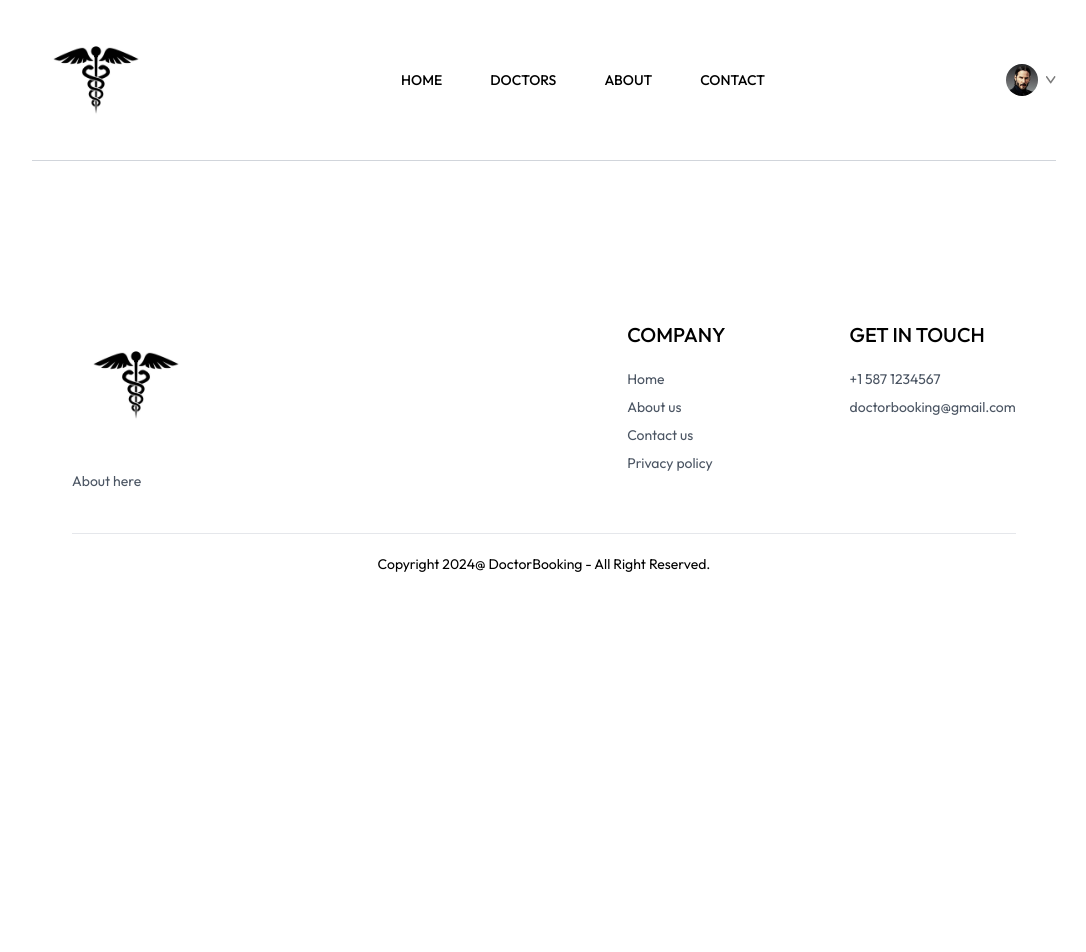
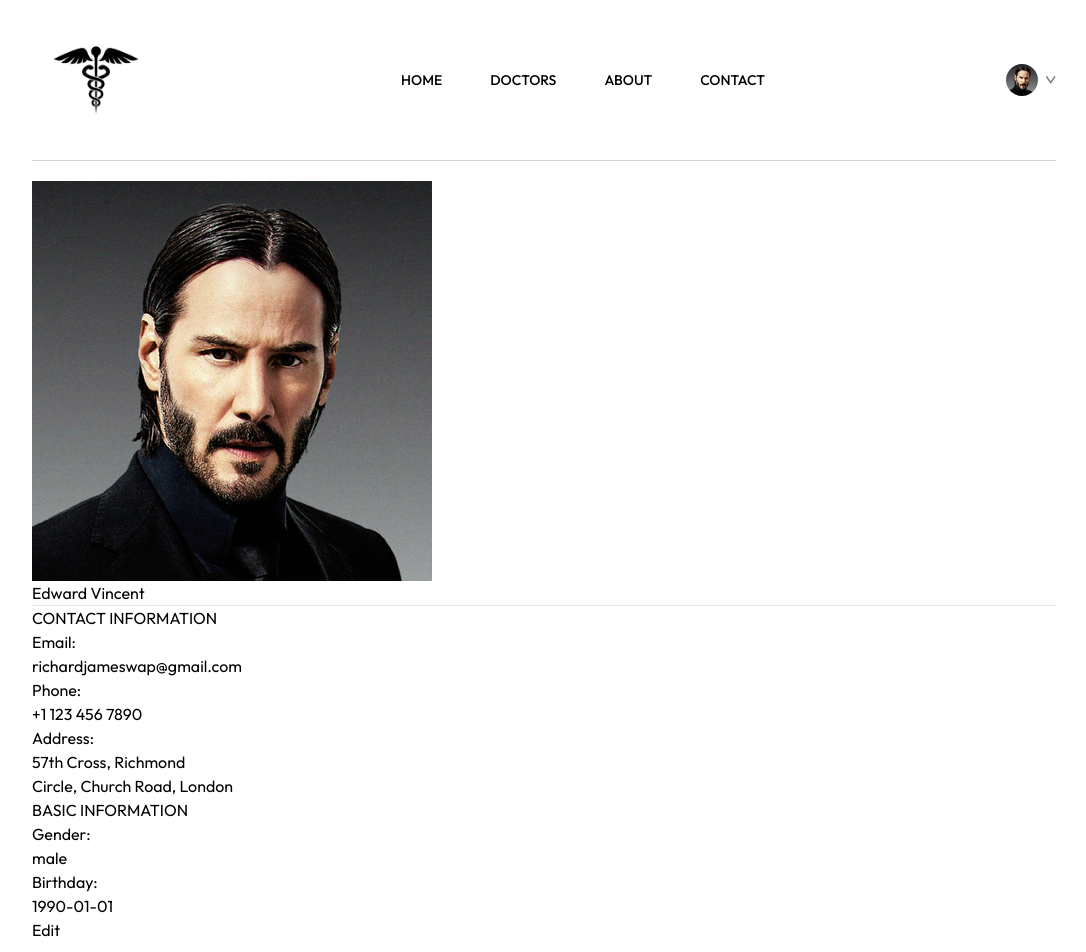
Before and after one commit to Jeffrey-Rivera/doctor-appointment-booking-system, a React (Vite) app: page /my-profile in a window 1280 px wide. Shown: the top 952 px of the page, without its empty margins (96-1182 px from the left). Before the commit the page ends 800 px from the top, so only its background shows below. Built offline with nearby package versions, Linux system fonts and the light colour scheme.

Commit message:
Update MyProfile.jsx
Made my profile but need to add css

```diff
--- a/src/pages/MyProfile.jsx
+++ b/src/pages/MyProfile.jsx
@@ -1,11 +1,123 @@
-import React from 'react'
+import React, { useState } from 'react';
+import { assets } from '../assets/assets';
 
 const MyProfile = () => {
+  const [userData, setUserData] = useState({
+    name: 'Edward Vincent',
+    image: assets.profile_pic,
+    email: 'richardjameswap@gmail.com',
+    phone: '+1 123 456 7890',
+    address: {
+      line1: '57th Cross, Richmond',
+      line2: 'Circle, Church Road, London',
+    },
+    gender: 'male',
+    dob: '1990-01-01',
+  });
+
+  const [isEdit, setIsEdit] = useState(false);
+
   return (
     <div>
+      <img src={userData.image} alt="Profile" />
 
+      {isEdit ? (
+        <input
+          type="text"
+          value={userData.name}
+          onChange={(e) => setUserData((prev) => ({ ...prev, name: e.target.value }))}
+        />
+      ) : (
+        <p>{userData.name}</p>
+      )}
+
+      <hr />
+      <div>
+        <p>CONTACT INFORMATION</p>
+        <div>
+          <p>Email:</p>
+          <p>{userData.email}</p>
+
+          <p>Phone:</p>
+          {isEdit ? (
+            <input
+              type="text"
+              value={userData.phone}
+              onChange={(e) => setUserData((prev) => ({ ...prev, phone: e.target.value }))}
+            />
+          ) : (
+            <p>{userData.phone}</p>
+          )}
+
+          <p>Address:</p>
+          {isEdit ? (
+            <>
+              <input
+                onChange={(e) => setUserData((prev) => ({
+                  ...prev,
+                  address: { ...prev.address, line1: e.target.value },
+                }))}
+                value={userData.address.line1}
+                type="text"
+              />
+              <br />
+              <input
+                onChange={(e) => setUserData((prev) => ({
+                  ...prev,
+                  address: { ...prev.address, line2: e.target.value },
+                }))}
+                value={userData.address.line2}
+                type="text"
+              />
+            </>
+          ) : (
+            <p>
+              {userData.address.line1}
+              <br />
+              {userData.address.line2}
+            </p>
+          )}
+        </div>
+      </div>
+
+      <div>
+        <p>BASIC INFORMATION</p>
+        <div>
+          <p>Gender:</p>
+          {isEdit ? (
+            <select
+              onChange={(e) => setUserData((prev) => ({ ...prev, gender: e.target.value }))}
+              value={userData.gender}
+            >
+              <option value="male">Male</option>
+              <option value="female">Female</option>
+            </select>
+          ) : (
+            <p>{userData.gender}</p>
+          )}
+
+          <p>Birthday:</p>
+          {isEdit ? (
+            <input
+              type="date"
+              onChange={(e) => setUserData((prev) => ({ ...prev, dob: e.target.value }))}
+              value={userData.dob}
+            />
+          ) : (
+            <p>{userData.dob}</p>
+          )}
+        </div>
+      </div>
+
+      <div>
+        {isEdit ? (
+          <button onClick={() => setIsEdit(false)}>Save information</button>
+        ) : (
+          <button onClick={() => setIsEdit(true)}>Edit</button>
+        )}
+      </div>
     </div>
-  )
-}
+  );
+};
 
-export default MyProfile
+export default MyProfile;
```
